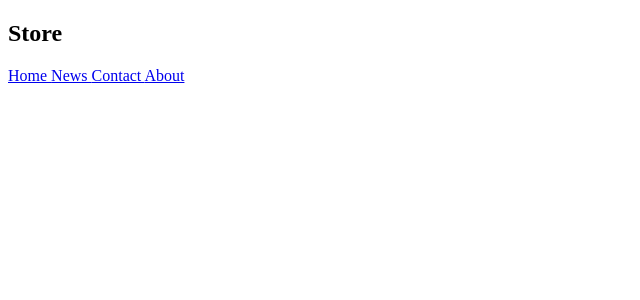
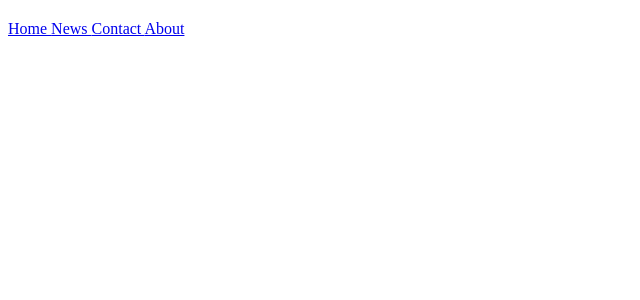
Before and after one commit to gonzaloTripoli/proyectReact-gonzaloTripoli, a React (Create React App) app: page / in a window 1280 px wide. Shown: the top 300 px of the page, without its empty margins (0-640 px from the left). Built offline with nearby package versions, Linux system fonts and the light colour scheme.

Commit message:
Nuevo commit

```diff
--- a/src/components/App.js
+++ b/src/App.js
@@ -1,8 +1,8 @@
-import NavBar from './NavBar'
+import NavBar from './components/NavBar'
 
 function App() {
   return (
-    <NavBar/>
+    <NavBar />
   )
 }
 
--- a/src/components/NavBar.js
+++ b/src/components/NavBar.js
@@ -2,10 +2,9 @@ function NavBar() {
 
     return (
         <>
-            <h2>Store</h2>
+            <h2></h2>
             <nav >
                 <a href="#"> Home </a>
-
                 <a href="#"> News </a>
                 <a href="#"> Contact </a>
                 <a href="#"> About </a>
--- a/src/index.js
+++ b/src/index.js
@@ -2,11 +2,9 @@ import React from 'react';
 
 import ReactDOM from 'react-dom/client';
 
-import App from './components/App';
+import App from './App';
 
 const root = ReactDOM.createRoot(document.getElementById('root'));
 root.render(
-
     <App />
-
 );
--- /dev/null
+++ b/src/style.css
@@ -0,0 +1,3 @@
+*{
+    background-color: blue;
+}
```
